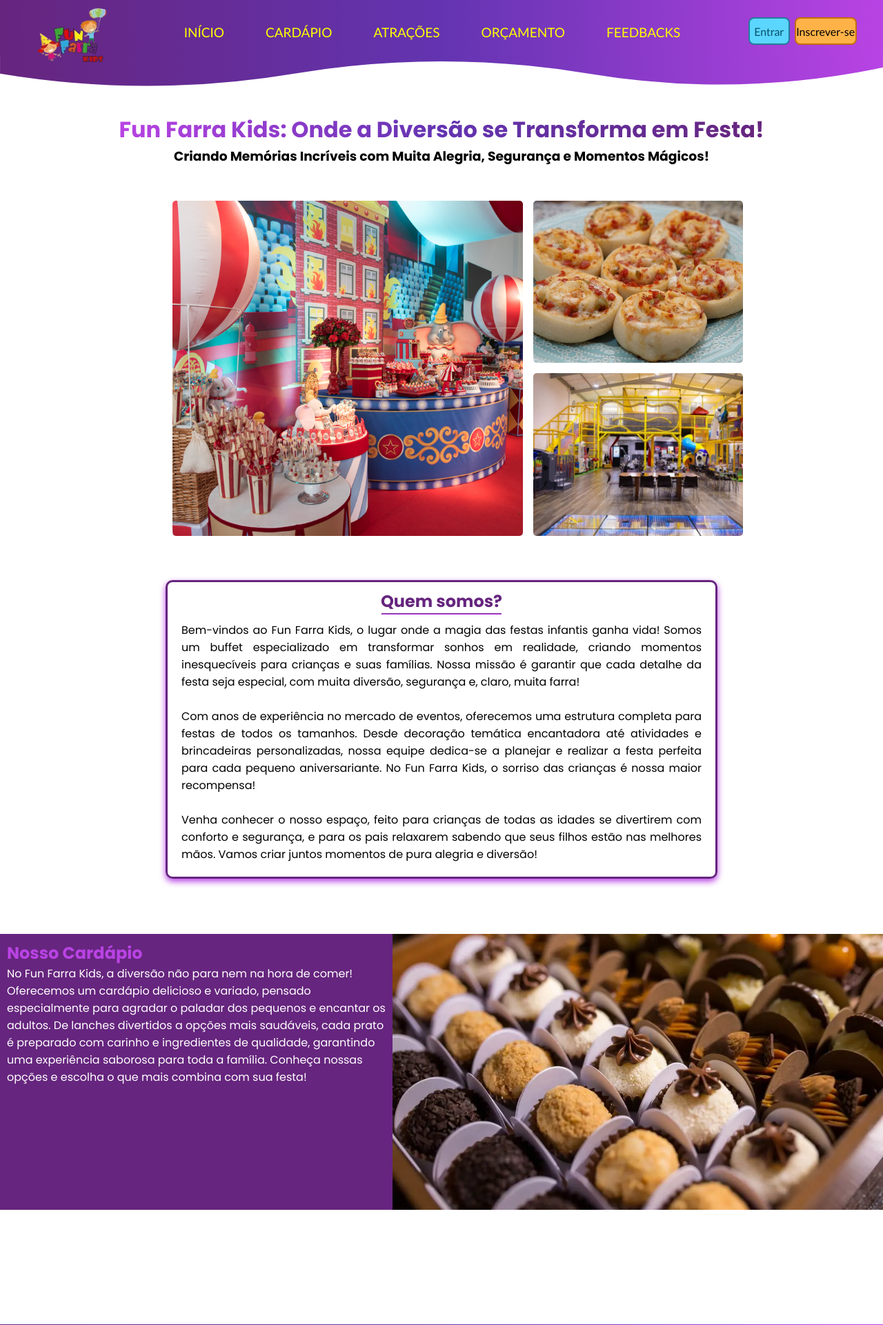
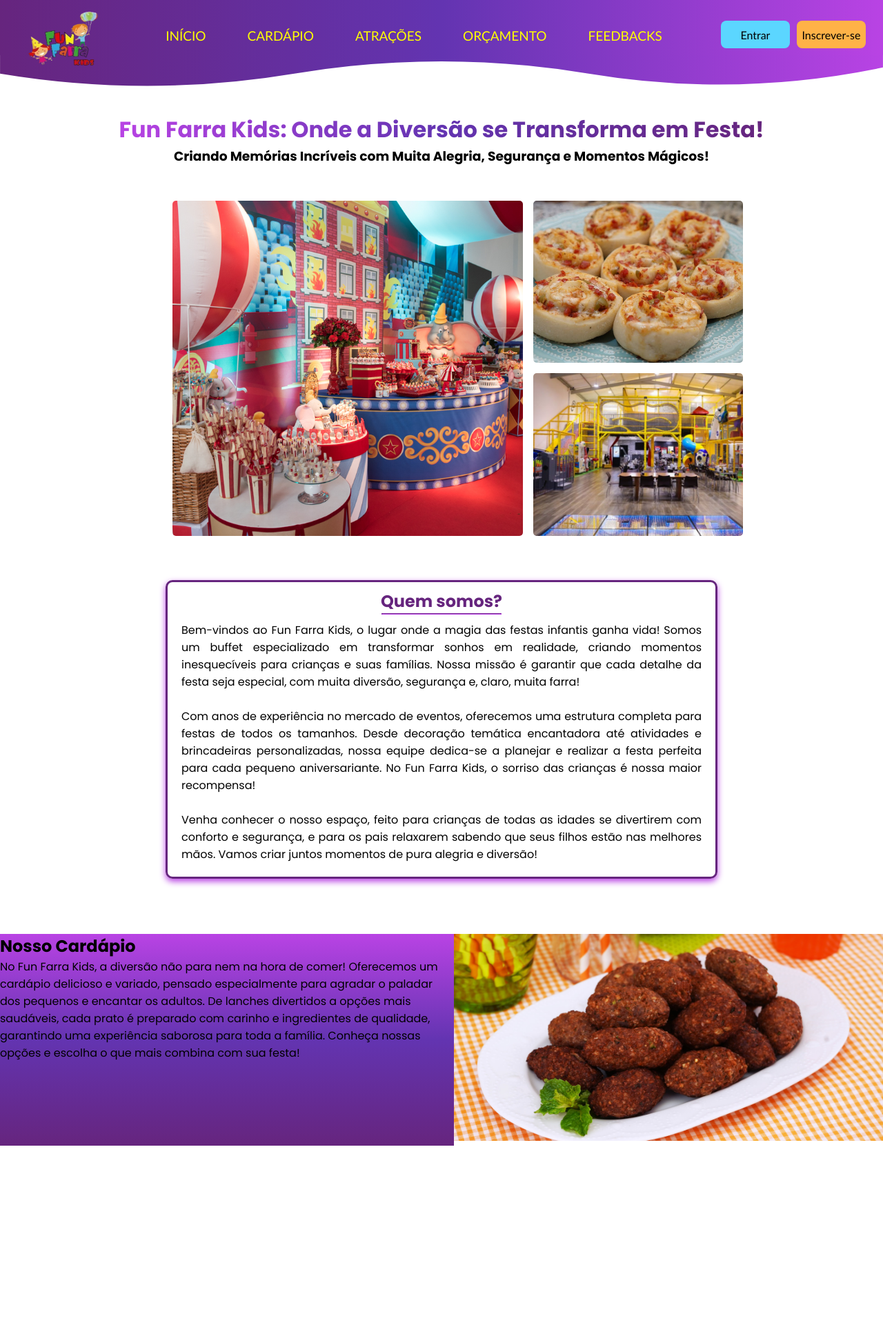
Before and after one commit to kbf0k/SOFTDEV, a PHP site: page /html/inicio.html in a window 1280 px wide. Shown: the top 1921 px of the page at 69% size. Run offline with PHP 8.4, Linux system fonts and the light colour scheme.

Commit message:
pequena organização div cardapio inicio

```diff
--- a/css/inicio.css
+++ b/css/inicio.css
@@ -17,7 +17,7 @@ nav {
 #logo-buffet {
     width: 130px;
     height: 130px;
-    margin-top: -5px;
+    margin-top: px;
 }
 
 ul {
@@ -25,7 +25,7 @@ ul {
     display: flex;
     justify-content: space-around;
     list-style-type: none;
-    margin-top: 5px;
+    margin-top: 10px;
 }
 
 li {
@@ -49,27 +49,27 @@ li:hover {
 }
 
 #login-sign {
-    margin-top: 25px;
+    margin-top: 30px;
     display: flex;
     justify-content: center;
-    gap: 7px;
+    gap: 10px;
 }
 
 #login-sign button {
     font-family: 'Gill Sans', 'Gill Sans MT', Calibri, 'Trebuchet MS', sans-serif;
     font-size: 16px;
+    border: none;
     cursor: pointer;
     transition: background-color 0.3s ease, box-shadow 0.3s ease, transform 0.3s ease;
     position: relative;
-    border-radius: 8px;
 }
 
 #login-button {
     background-color: rgb(91, 214, 255);
-    width: 60px;
+    width: 100px;
     height: 40px;
-    color: rgba(0, 67, 91, 0.9);
-    border: 2px solid rgba(0, 67, 91, 0.603);
+    border-radius: 8px;
+    color: black;
 }
 
 #login-button:hover {
@@ -81,9 +81,9 @@ li:hover {
 #sign-button {
     color: black;
     background-color: rgb(255, 178, 71);
-    width: 90px;
+    width: 100px;
     height: 40px;
-    border: 2px solid rgb(198, 109, 13);
+    border-radius: 8px;
 }
 
 #sign-button:hover {
@@ -101,7 +101,7 @@ li:hover {
 }
 
 main {
-    height: 230vh;
+    height: 300vh;
 }
 
 #main-real {
@@ -197,24 +197,16 @@ main {
 }
 
 #section-cardapio {
-    background-color: #66257E;
-    height: 50vh;
+    display: flex;
     margin-top: 80px;
-    display: flex;
 }
 
-#section-cardapio div {
-    display: flex;
-    flex-direction: column;
-    margin: 10px;
+#textos-cardapio {
+    background: linear-gradient(to bottom, #B943E4, #6334B1, #66257E);
 }
 
-#section-cardapio h2 {
-    color: #B943E4;
-}
-
-#section-cardapio p {
-    color: white;
+#img-cardapio img {
+    height: 300px;
 }
 
 footer {
--- a/html/inicio.html
+++ b/html/inicio.html
@@ -18,7 +18,7 @@
             <div onclick="menuShow()" class="mobile-icon">
                 <button><img class="icon" src="../img/menu_white_36dp.svg" alt=""></button>
             </div>
-            <a href="inicio.html"><img id="logo-buffet" src="../img/funfarrakids.png" alt=""></a>
+            <img id="logo-buffet" src="../img/funfarrakids.png" alt="">
             <ul>
                 <li><a href="inicio.html">INÍCIO</a></li>
                 <li><a href="cardapio.html">CARDÁPIO</a></li>
@@ -85,14 +85,16 @@
             </div>
         </section>
         <section id="section-cardapio">
-            <div>
+            <div id="textos-cardapio">
             <h2>Nosso Cardápio</h2>
                 <p>No Fun Farra Kids, a diversão não para nem na hora de comer! Oferecemos um cardápio delicioso e variado,
                     pensado especialmente para agradar o paladar dos pequenos e encantar os adultos. De lanches divertidos a
                     opções mais saudáveis, cada prato é preparado com carinho e ingredientes de qualidade, garantindo uma
                     experiência saborosa para toda a família. Conheça nossas opções e escolha o que mais combina com sua festa!</p>
             </div>
-                <img src="../img/cardapioitem8.webp" alt="">
+            <div id="img-cardapio">
+                <img src="../img/cardapioitem3.jpg" alt="">
+            </div>
         </section>
         </div>
     </main>
```
